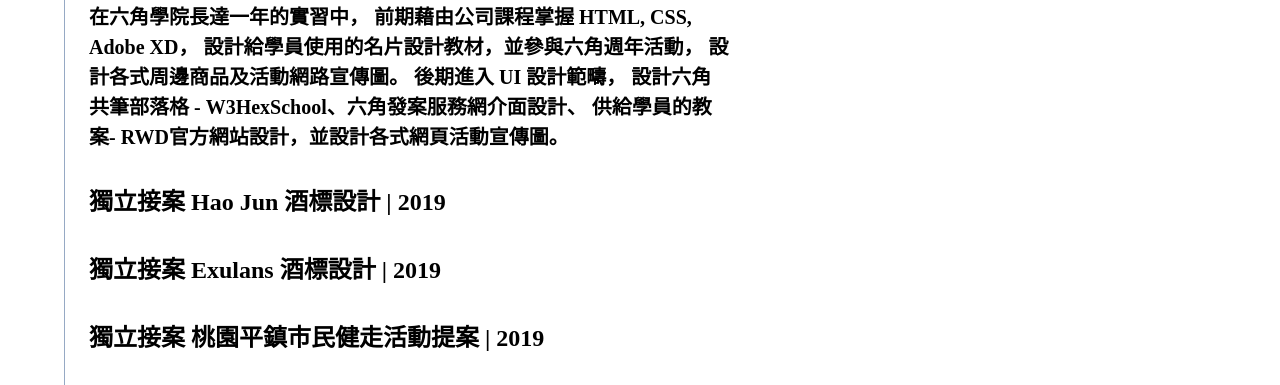
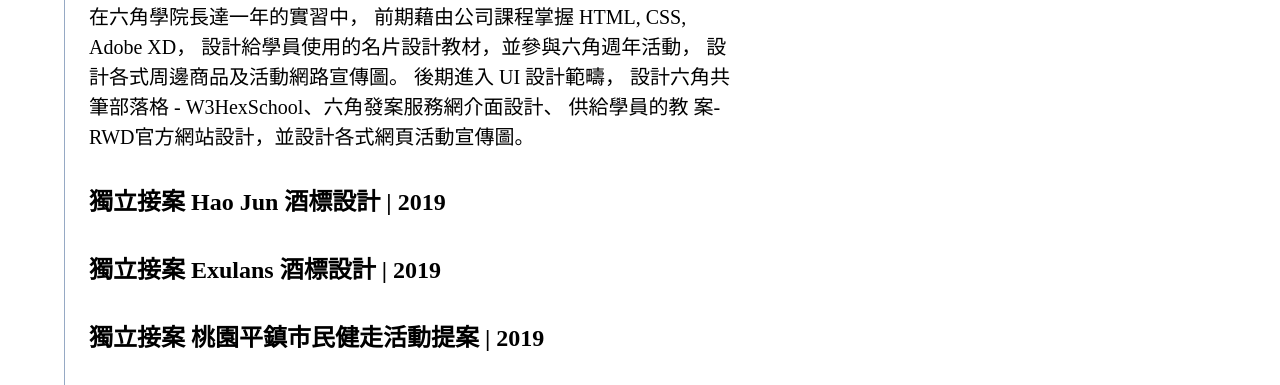
Before and after one commit to Yiren-Liou/Week1_-, a plain HTML site: page index.html in a window 1280 px wide. Shown: the part 2027-2412 px from the top of the page. Drawn offline with Linux system fonts and the light colour scheme.

Commit message:
Update style.css

```diff
--- a/css/style.css
+++ b/css/style.css
@@ -179,6 +179,10 @@ h1 {
     margin-bottom: 8px;
 }
 
+.exp-info-li p{
+    font-weight: lighter;
+}
+
 .hex-logo{
     margin-bottom: 8.15px;
 }
```
